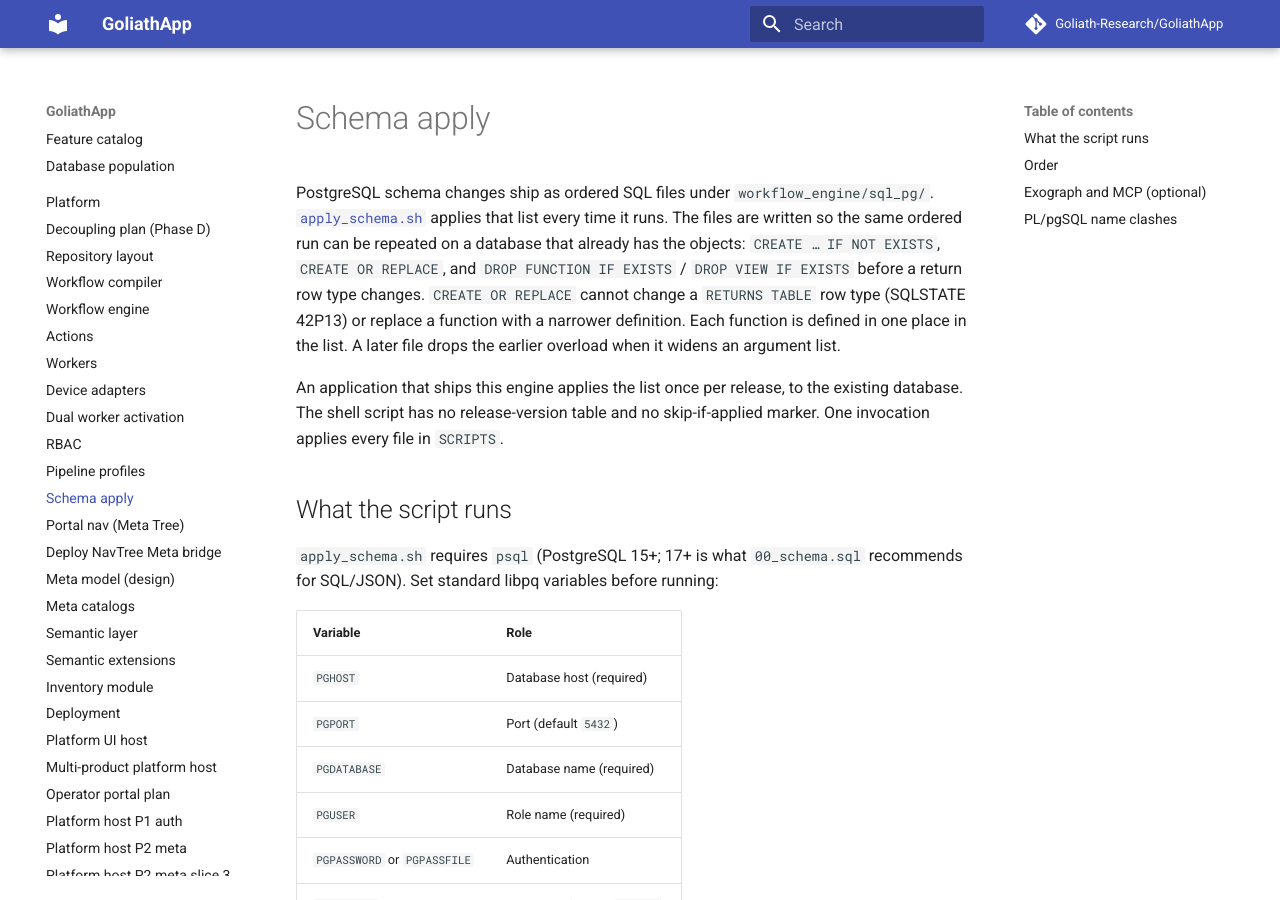
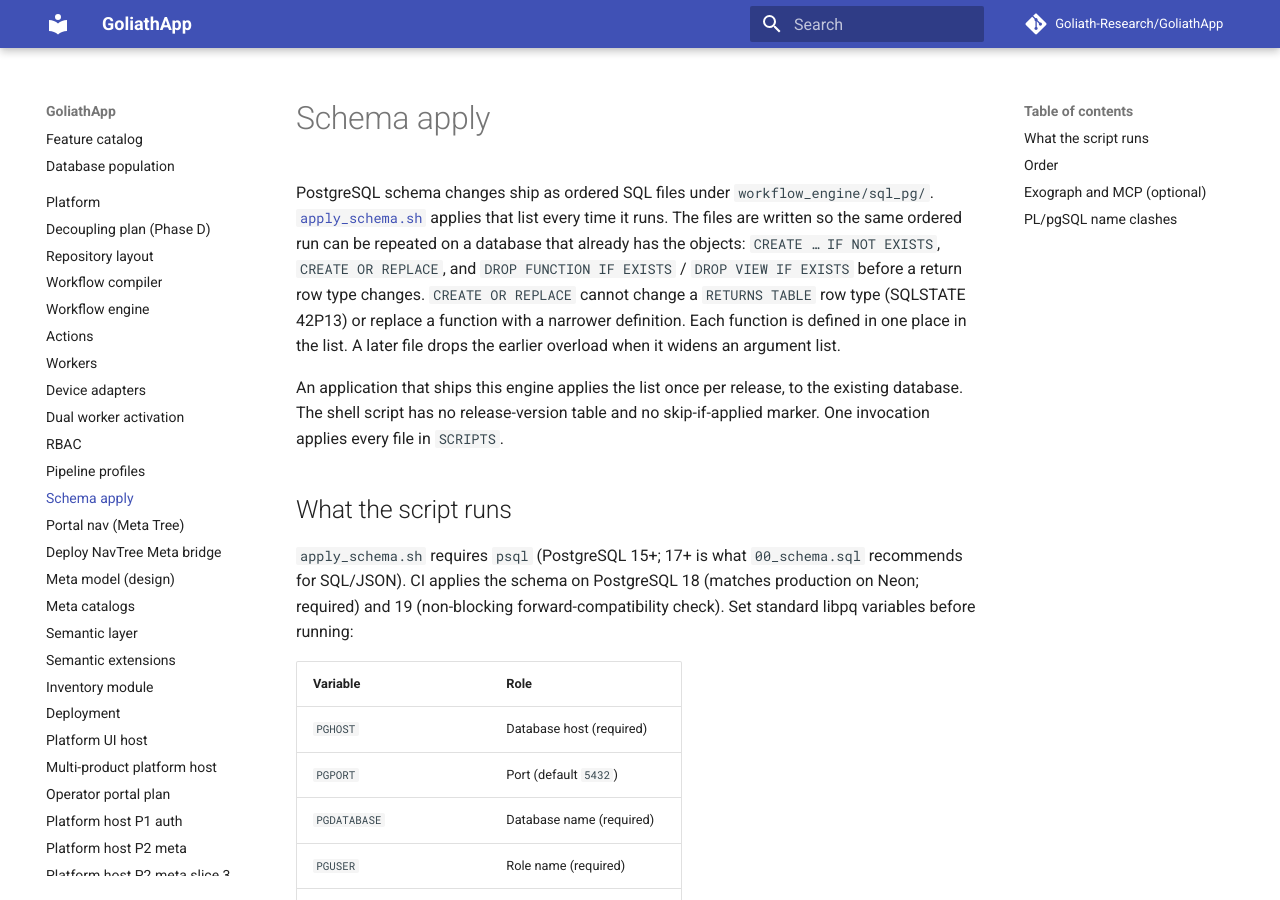
Before and after one commit to Goliath-Research/GoliathApp, an MkDocs documentation site: the page built from docs/schema-apply.md, in a window 1280 px wide and 900 px high. Built offline with MkDocs 1.6.1 and Material for MkDocs 9.7.7, drawn with Linux system fonts in a browser that asks for light colours; comment, search, counter and statistics services are not loaded.

Commit message:
CI: test against PostgreSQL 18 (required) and 19 (non-blocking); install matching PGDG client (#108)
Co-authored-by: Cursor Agent <cursoragent@cursor.com>

```diff
--- a/docs/schema-apply.md
+++ b/docs/schema-apply.md
@@ -6,7 +6,7 @@ An application that ships this engine applies the list once per release, to the
 
 ## What the script runs
 
-`apply_schema.sh` requires `psql` (PostgreSQL 15+; 17+ is what `00_schema.sql` recommends for SQL/JSON). Set standard libpq variables before running:
+`apply_schema.sh` requires `psql` (PostgreSQL 15+; 17+ is what `00_schema.sql` recommends for SQL/JSON). CI applies the schema on PostgreSQL 18 (matches production on Neon; required) and 19 (non-blocking forward-compatibility check). Set standard libpq variables before running:
 
 | Variable | Role |
 |----------|------|
```
Also changed, not shown: 3 other files.
